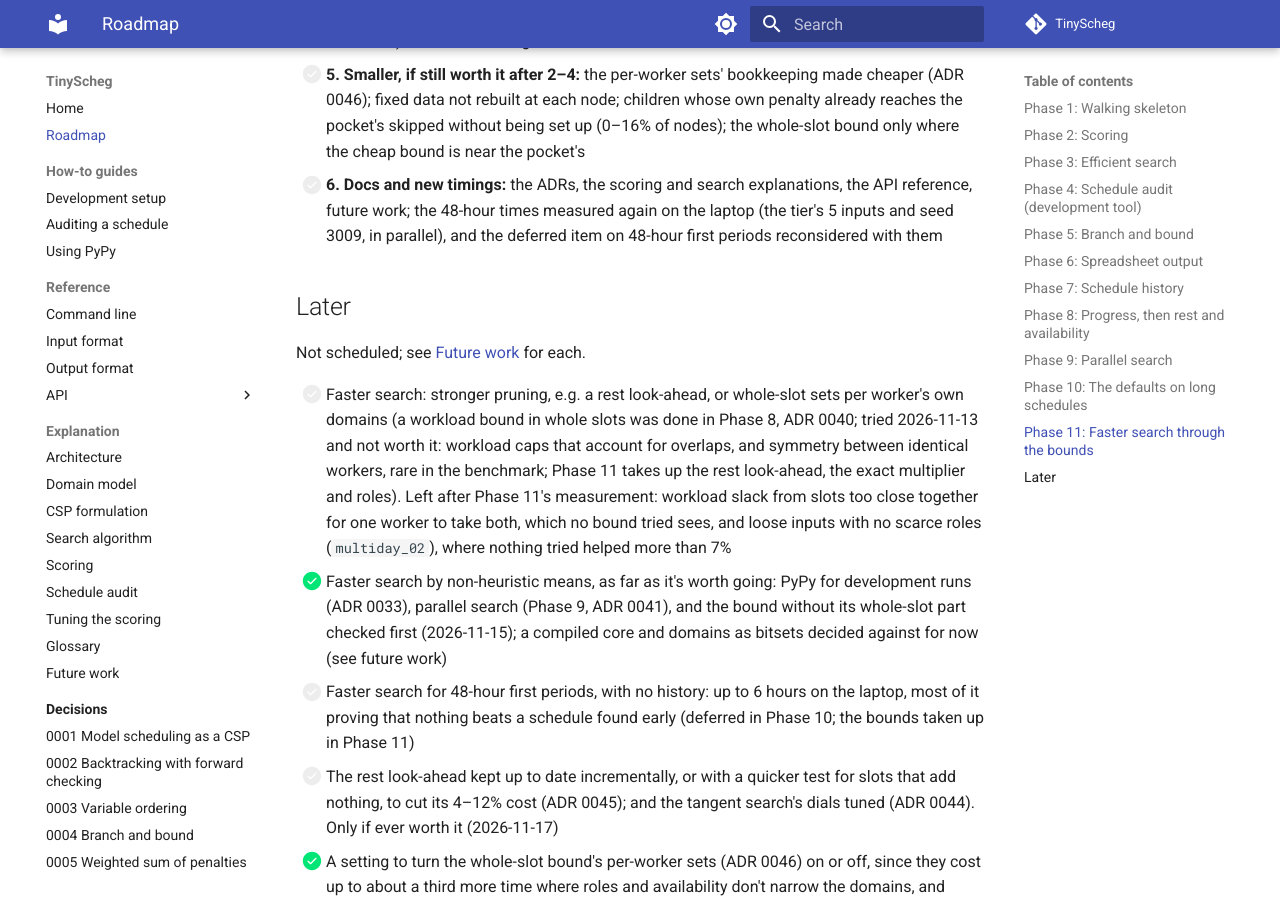
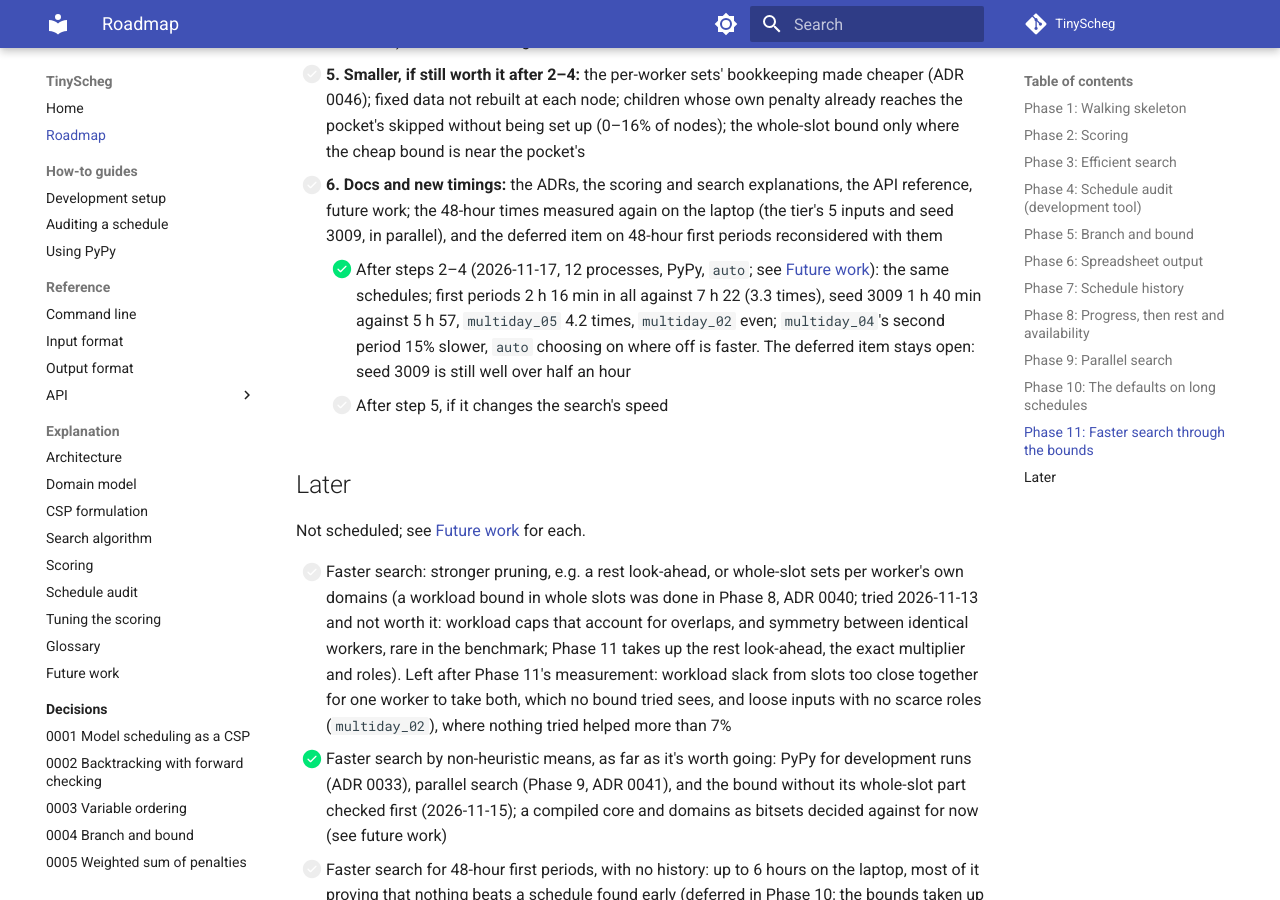
Before and after one commit to 3-kids-wearing-a-trenchcoat/TinyScheg, an MkDocs documentation site: the page built from docs/roadmap.md, in a window 1280 px wide and 900 px high, scrolled down 9141 px. Built offline with MkDocs 1.6.1 and Material for MkDocs 9.7.7, drawn with Linux system fonts in a browser that asks for light colours; comment, search, counter and statistics services are not loaded.

Commit message:
Docs: the 48-hour times after Phase 11 steps 2-4 (3.3 times faster in all, seed 3009 1 h 40 min against 5 h 57, the same schedules); multiday_02 and multiday_04's second period timed again in pairs; the deferred item on 48-hour first periods stays open until after step 5
Co-Authored-By: Claude Opus 5.5 <noreply@anthropic.com>
Claude-Session: https://claude.ai/code/session_01F2KXFqzbHQdADpTZjkZwjF

```diff
--- a/docs/roadmap.md
+++ b/docs/roadmap.md
@@ -314,6 +314,12 @@ user's approval first.
 - [ ] **6. Docs and new timings:** the ADRs, the scoring and search explanations, the API reference, future work;
       the 48-hour times measured again on the laptop (the tier's 5 inputs and seed 3009, in parallel), and the
       deferred item on 48-hour first periods reconsidered with them
+    - [x] After steps 2–4 (2026-11-17, 12 processes, PyPy, `auto`; see
+      [Future work](explanation/future-work.md#after-phase-11s-steps-24-2026-11-17)): the same schedules; first
+      periods 2 h 16 min in all against 7 h 22 (3.3 times), seed 3009 1 h 40 min against 5 h 57, `multiday_05` 4.2
+      times, `multiday_02` even; `multiday_04`'s second period 15% slower, `auto` choosing on where off is faster.
+      The deferred item stays open: seed 3009 is still well over half an hour
+    - [ ] After step 5, if it changes the search's speed
 
 ## Later
 
```
Also changed, not shown: docs/explanation/future-work.md (+36 -2 lines).
